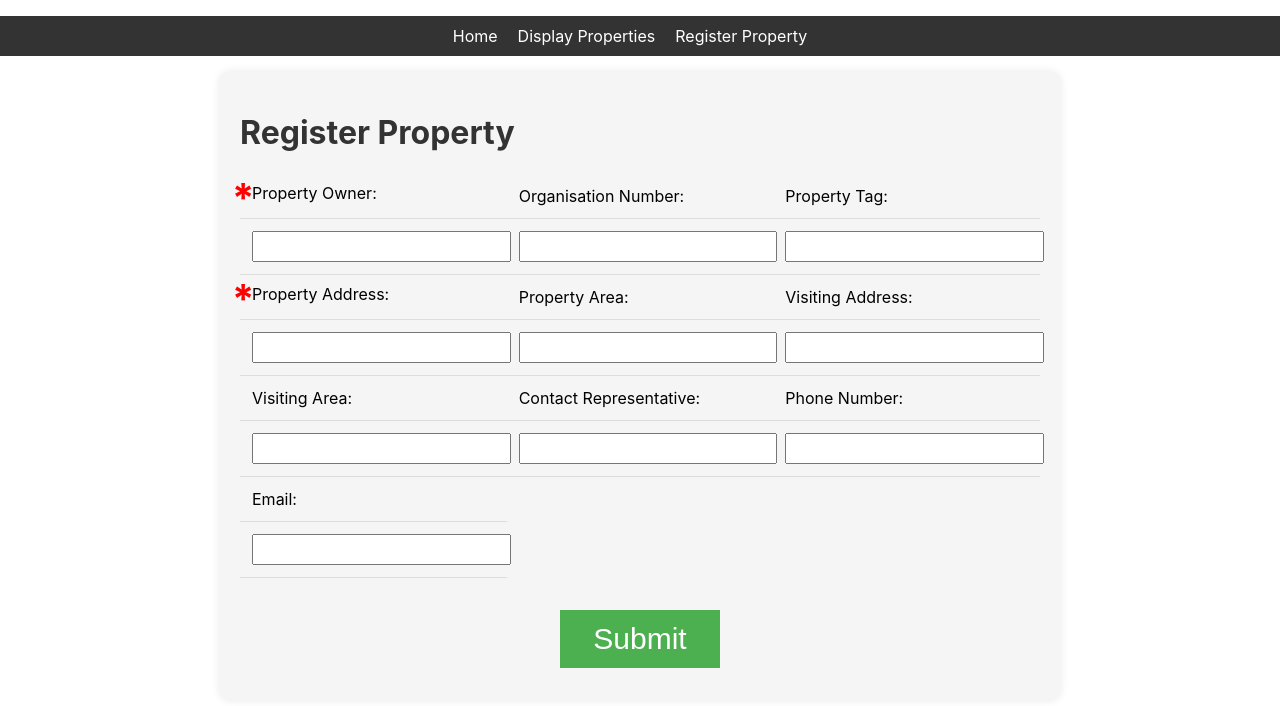
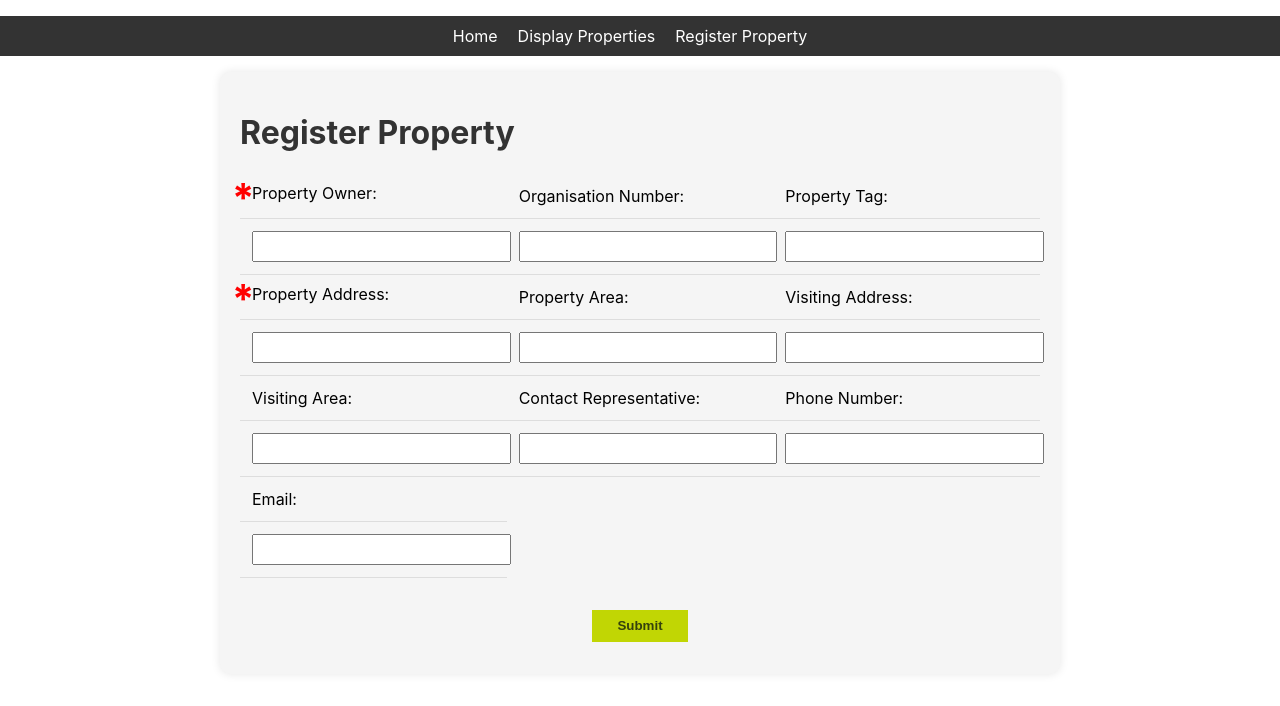
Before and after one commit to mazmann/fastighets-fakta, a React (Create React App) app: page / in a window 1280 px wide. Shown: the top 706 px of the page. Built offline with nearby package versions, Linux system fonts and the light colour scheme.

Commit message:
nav buttons on data

```diff
--- a/src/components/NewProperty.css
+++ b/src/components/NewProperty.css
@@ -62,14 +62,13 @@ input {
 }
 
 .submit-button {
-  padding: 12px;
-  background-color: #4caf50;
-  color: white;
-  font-size: 30px;
+  /* padding: 12px; */
+  background-color: #c1d604;
+  color: #34410d;
+  font-weight: bold;
   border: none;
-  cursor: pointer;
-  /* margin-top: 20px; */
-  width: 10rem;
+  height: 2rem;
+  width: 6rem;
 }
 
 .submit-button:hover {
--- a/src/components/PropertyData.css
+++ b/src/components/PropertyData.css
@@ -6,3 +6,28 @@
     border-radius: 10px;
     box-shadow: 0 0 10px rgba(0, 0, 0, 0.1);
 }
+
+.data-button-container {
+    display: flex;
+    gap: 1rem;
+    justify-content: center;
+    margin-top: 20px;
+}
+
+.edit-button {
+    background-color: #c1d604;
+    color: #34410d;
+    font-weight: bold;
+    border: none;
+    height: 2rem;
+    width: 6rem;
+}
+
+.back-to-display-button {
+    background-color: #c1d604;
+    color: #34410d;
+    font-weight: bold;
+    border: none;
+    height: 2rem;
+    width: 6rem;
+}
--- a/src/components/PropertyData.jsx
+++ b/src/components/PropertyData.jsx
@@ -106,6 +106,10 @@ const PropertyData = () => {
       </tr>
     </tbody>
   </table>
+  <div className='data-button-container'>
+    <button className='edit-button'>Edit</button>
+    <button className='back-to-display-button'>Back</button>
+  </div>
         </form>
       ) : (
         <p>Loading...</p>
```
